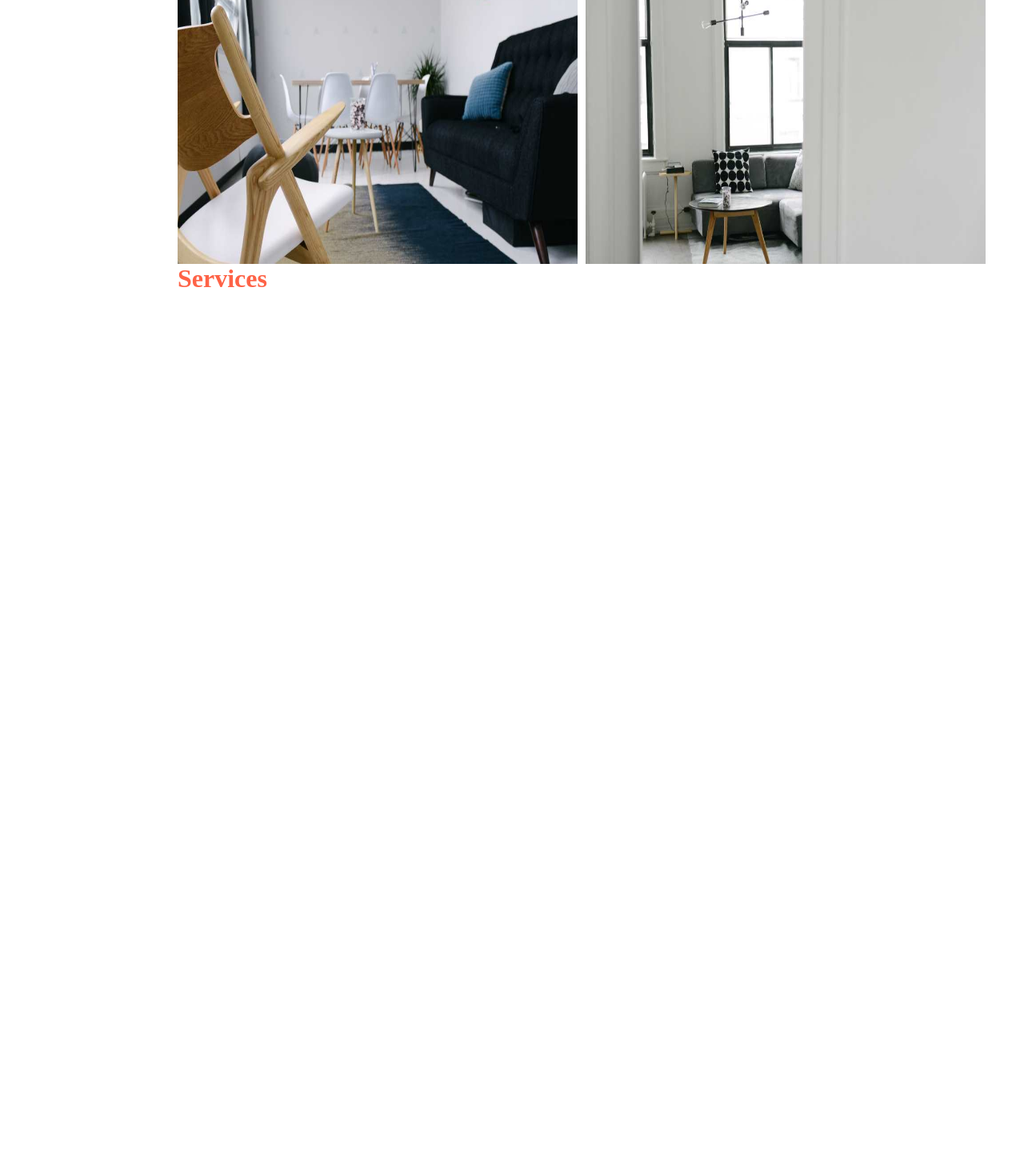
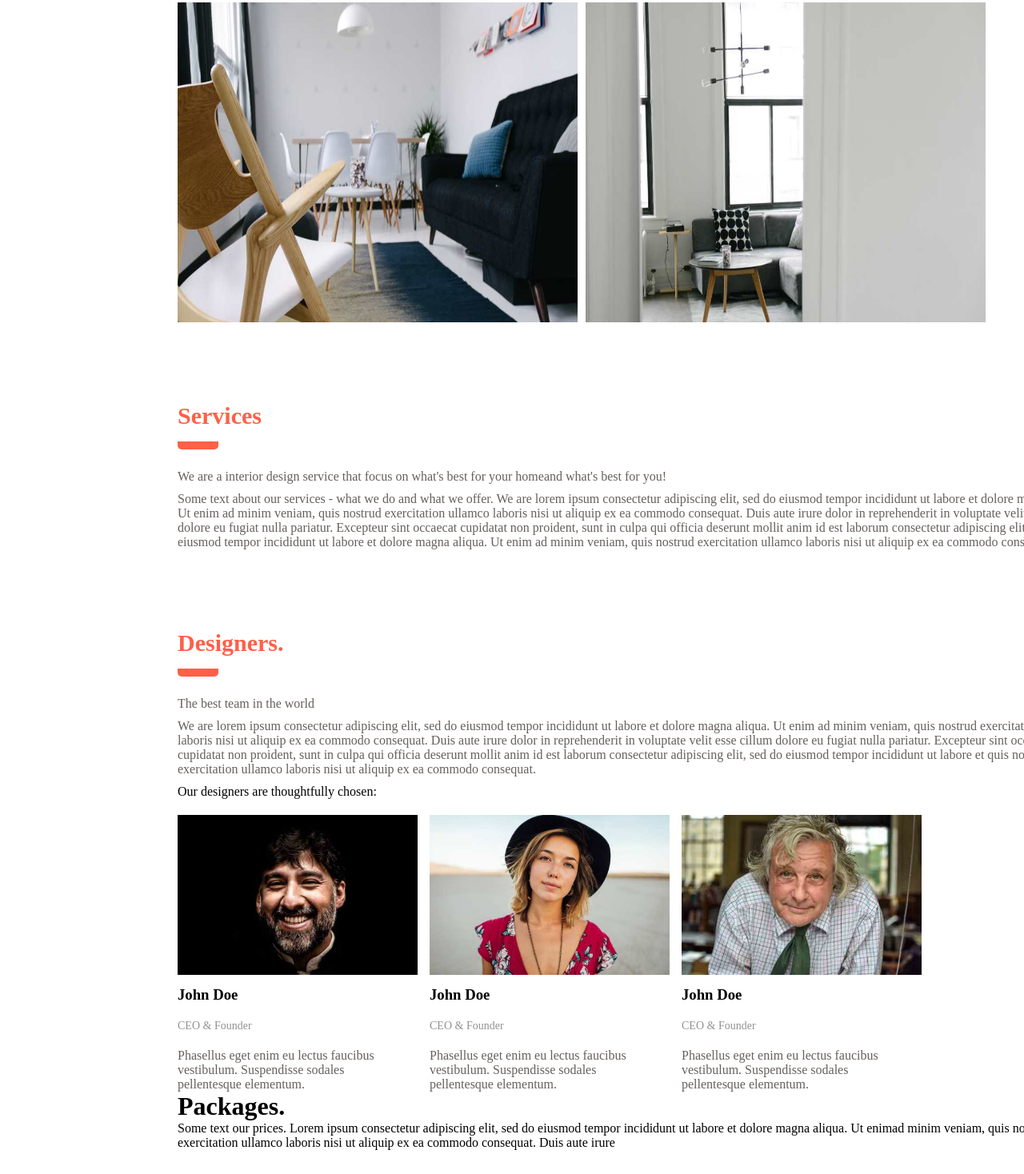
Before and after one commit to omer-farouq/interior-design, a plain HTML site: page index.html in a window 1280 px wide. Shown: the part 994-2462 px from the top of the page at 80% size. Before the commit the page ends 1391 px from the top, so only its background shows below. Drawn offline with Linux system fonts and the light colour scheme.

Commit message:
adding services designers and packages container

```diff
--- a/index.html
+++ b/index.html
@@ -32,7 +32,9 @@
                 showcase-container start
             -->
             <div class="showcase-container">
-                <h1>Showcase</h1>
+                <h1 class="showcase-header">
+                    <span>Showcase.</span>
+                </h1>
                 <div class="showcase-images-container">
                      <!-- showcase images -->
                     <div class="imges-in-row">
@@ -56,9 +58,74 @@
                 <h1>
                    <span>Services</span>
                 </h1>
+                <p class="sub-title">We are a interior design service that focus on what's best for your homeand what's best for you!</p>
+
+                <p class="services-description">Some text about our services - what we do and what we offer. We are lorem ipsum consectetur adipiscing elit, sed do eiusmod tempor incididunt ut labore et dolore magna aliqua. Ut enim ad minim veniam, quis nostrud exercitation ullamco laboris nisi ut aliquip ex ea commodo consequat. Duis aute irure dolor in reprehenderit in voluptate velit esse cillum dolore eu fugiat nulla pariatur. Excepteur sint occaecat cupidatat non proident, sunt in culpa qui officia deserunt mollit anim id est laborum consectetur adipiscing elit, sed do eiusmod tempor incididunt ut labore et dolore magna aliqua. Ut enim ad minim veniam, quis nostrud exercitation ullamco laboris nisi ut aliquip ex ea commodo consequat.</p>
+
             </div>
+            <!-- services. container end -->
+
+
+
+            <div class="designers-container">
+                <h1>
+                   <span>Designers.</span>
+                </h1>
+                <p class="sub-title">The best team in the world</p>
+
+                <p class="designers-description">We are lorem ipsum consectetur adipiscing elit, sed do eiusmod tempor incididunt ut labore et dolore magna aliqua. Ut enim ad minim veniam, quis nostrud exercitation ullamco laboris nisi ut aliquip ex ea commodo consequat. Duis aute irure dolor in reprehenderit in voluptate velit esse cillum dolore eu fugiat nulla pariatur. Excepteur sint occaecat cupidatat non proident, sunt in culpa qui officia deserunt mollit anim id est laborum consectetur adipiscing elit, sed do eiusmod tempor incididunt ut labore et quis nostrud exercitation ullamco laboris nisi ut aliquip ex ea commodo consequat.</p>
+                <p class="designers-person-title">Our designers are thoughtfully chosen:</p>
+
+                <div class="designers-cards">
+                    <div class="card">
+                        <img class="card-img"  src="images/person-01.jpg" alt="">
+                        <div class="about-person">
+                            <h3 class="person-name">John Doe</h3>
+                            <p class="person-title">CEO & Founder</p>
+                            <p class="person-description">
+                            Phasellus eget enim eu lectus faucibus vestibulum. Suspendisse sodales pellentesque elementum.
+                            </p>
+                        </div>
+                    </div>
+                    <div class="card">
+                        <img class="card-img" src="images/person-02.jpg" alt="">
+                        <div class="about-person">
+                            <h3 class="person-name">John Doe</h3>
+                            <p class="person-title">CEO & Founder</p>
+                            <p class="person-description">
+                            Phasellus eget enim eu lectus faucibus vestibulum. Suspendisse sodales pellentesque elementum.
+                            </p>
+                        </div>
+                    </div>
+                    <div class="card">
+                        <img class="card-img" src="images/person-03.jpg" alt="">
+                        <div class="about-person">
+                            <h3 class="person-name">John Doe</h3>
+                            <p class="person-title">CEO & Founder</p>
+                            <p class="person-description">
+                            Phasellus eget enim eu lectus faucibus vestibulum. Suspendisse sodales pellentesque elementum.
+                            </p>
+                        </div>
+                    </div>
+
+                </div>
+            </div>
+            <!-- designers section end -->
+
+
+            <!-- packages section end -->
+            <div class="packages-container">
+                <h1>
+                   <span>Packages.</span>
+                </h1>
+                <p class="sub-title">Some text our prices. Lorem ipsum consectetur adipiscing elit, sed do eiusmod tempor incididunt ut labore et dolore magna aliqua. Ut enimad minim veniam, quis nostrud exercitation ullamco laboris nisi ut aliquip ex ea commodo consequat. Duis aute irure</p>
+
+
+
+            </div>
+
+
         </div>
-
     </div>
 </body>
 </html>
--- a/style.css
+++ b/style.css
@@ -13,6 +13,7 @@
 }
 
 .wrapper .sidenav h1{
+
     color: white;
     margin-bottom: 60px;
 
@@ -37,6 +38,16 @@
     width: 90vw;
     margin-left: 15vw;
     padding: 30px;
+}
+.main-content .header{
+    font-size: 50px;
+    margin-bottom: 30px;
+
+}
+.showcase-container .showcase-header{
+    font-size: 30px;
+    color: #FE6048;
+    margin-bottom: 25px;
 }
 
 .main-content .showcase-container .showcase-images-container{
@@ -67,5 +78,88 @@
 
 /* services container styles */
 .services-container{
-    color: #FE6347;
+    margin-top: 100px;
 }
+
+.services-container h1{
+    font-size: 30px;
+    color: #FE6048;
+    margin-bottom: 25px;
+    padding-bottom: 15px;
+    border-bottom: 10px solid #FE6048;
+    width: 4vw;
+    border-radius: 5px;
+}
+.services-container .sub-title{
+    color: #65605D;
+    margin-bottom: 10px;
+
+}
+.services-container .services-description{
+    color: #65605D;
+
+}
+
+
+
+/* designer container styles start */
+.designers-container{
+    margin-top: 100px;
+}
+
+.designers-container h1{
+    font-size: 30px;
+    color: #FE6048;
+    margin-bottom: 25px;
+    padding-bottom: 15px;
+    border-bottom: 10px solid #FE6048;
+    width: 4vw;
+    border-radius: 5px;
+}
+.designers-container .sub-title{
+    color: #65605D;
+    margin-bottom: 10px;
+
+}
+.designers-container .designers-description{
+    color: #65605D;
+    margin-bottom: 10px;
+}
+
+.designers-container .designers-person-title{
+    color: black;
+    margin-bottom: 20px;
+
+}
+
+.designers-container .designers-cards{
+    display: flex;
+    gap: 15px;
+}
+
+
+.designers-container .designers-cards .card-img{
+    width: 300px;
+    height: 200px;
+    margin-bottom:10px;
+}
+.designers-container .designers-card .card .about-person{
+    background-color: #F1F1F1;
+    line-height: 30px;
+
+}
+.person-title{
+    color: #939393;
+    margin-top: 20px;
+    margin-bottom: 20px;
+    font-size: 14px;
+
+}
+
+.person-description{
+    width: 250px;
+    color: #65605D;
+
+}
+
+/* designer container styles end*/
```
